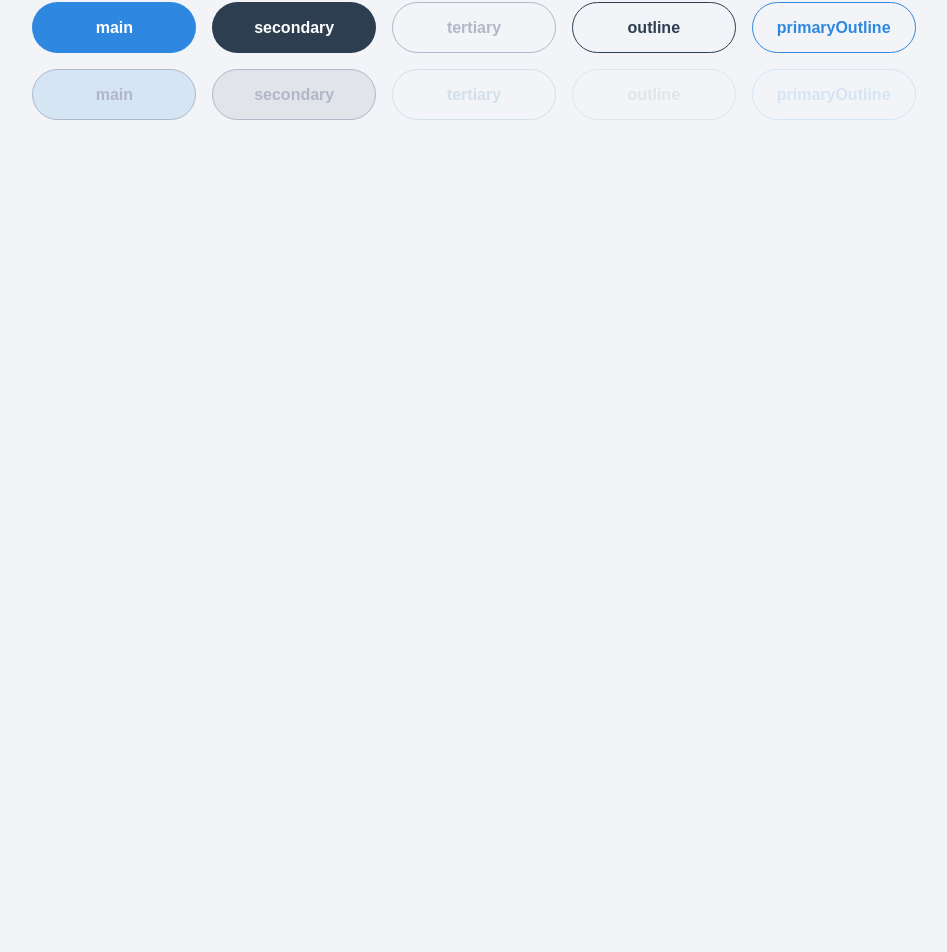
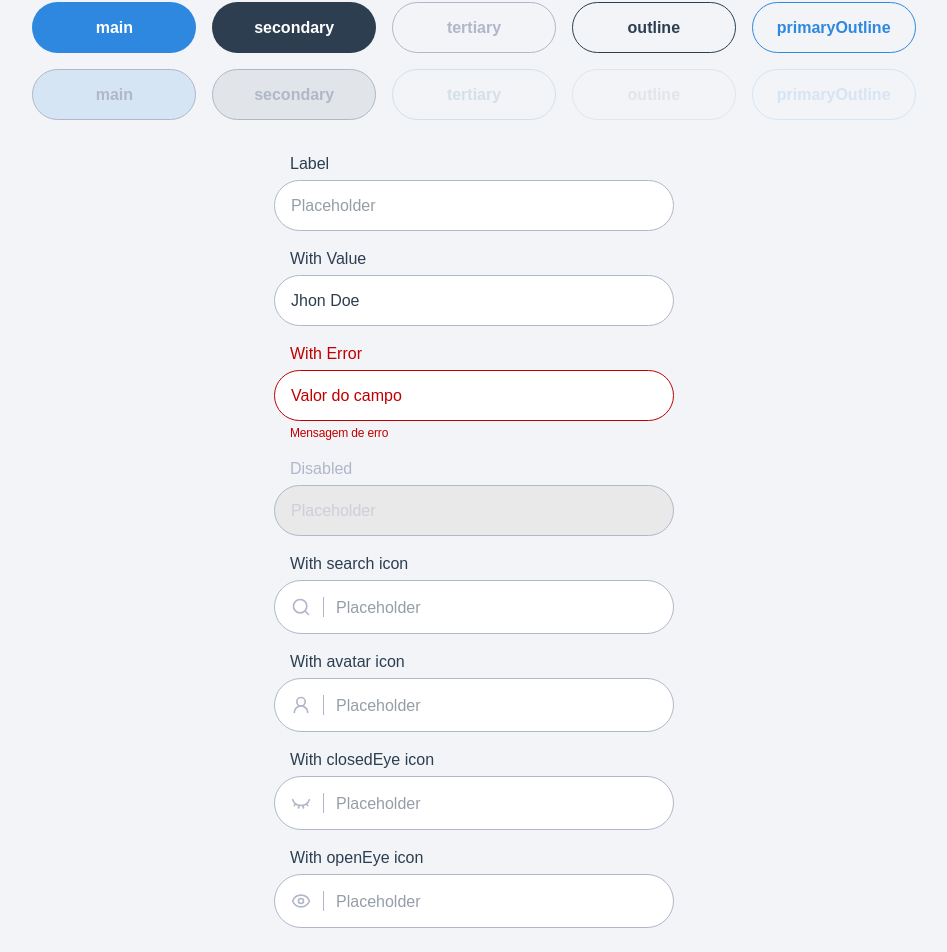
Before and after one commit to HCarrer/livro-livre-admin, a Next.js app: page / in a window 1280 px wide. Shown: the part 814-1766 px from the top of the page, without its empty margins (166-1113 px from the left). Before the commit the page ends 974 px from the top, so only its background shows below. Built offline with nearby package versions, Linux system fonts and the light colour scheme; a web font is replaced by a local one.

Commit message:
feat: adds design system input

```diff
--- a/package.json
+++ b/package.json
@@ -11,6 +11,7 @@
   "dependencies": {
     "class-variance-authority": "^0.7.1",
     "clsx": "^2.1.1",
+    "lucide-react": "^0.542.0",
     "next": "15.4.6",
     "react": "19.1.0",
     "react-dom": "19.1.0",
--- /dev/null
+++ b/src/design-system/input.tsx
@@ -0,0 +1,81 @@
+import { cn } from "@/lib/utils"
+import { cva } from "class-variance-authority"
+import { Eye, EyeClosed, SearchIcon, UserRound } from "lucide-react"
+import { useMemo, useState } from "react"
+
+interface InputProps extends React.InputHTMLAttributes<HTMLInputElement> {
+    label?: string
+    placeholder?: string
+    disabled?: boolean
+    errorMessage?: string
+    icon?: 'search' | 'avatar' | 'closedEye' | 'openEye',
+}
+
+const ICONS: Record<NonNullable<InputProps['icon']>, React.ReactNode> = {
+  search: <SearchIcon size={20}/>,
+  avatar: <UserRound size={20}/>,
+  closedEye: <EyeClosed size={20}/>,
+  openEye: <Eye size={20}/>,
+}
+
+const classNameVariants = cva(
+  'flex gap-x-3 p-4 bg-white border border-soft-lilac rounded-full text-f5 !leading-[17px] placeholder-soft-lilac text-navy-blue focus:ring-0 focus:outline-none focus:border-power-blue focus:text-navy-blue',
+  {
+    variants: {
+      disabled: {
+        true: 'pointer-events-none bg-disabled-grey text-soft-lilac',
+        false: 'cursor-pointer'
+      },
+      hasError: {
+        true: 'border-error-red text-error-red',
+        false: ''
+      }
+    },
+  }
+)
+
+const labelClassNameVariants = cva(
+  'pl-4 text-f5 mb-1 text-navy-blue',
+  {
+    variants: {
+      disabled: {
+        true: 'pointer-events-none text-soft-lilac',
+        false: 'cursor-pointer'
+      },
+      hasError: {
+        true: 'border-error-red text-error-red',
+        false: ''
+      },
+      hasFocus: {
+        true: 'text-power-blue',
+        false: ''
+      }
+    },
+  }
+)
+
+const Input = ({ label, placeholder, disabled = false, errorMessage, icon, ...props }: InputProps) => {
+    const [hasFocus, setHasFocus] = useState(false)
+
+    const hasError = useMemo(() => !!errorMessage, [errorMessage])
+
+    return (
+        <div className="flex flex-col w-[400px]">
+            {label && <label className={cn(labelClassNameVariants({ disabled, hasError, hasFocus }))}>{label}</label>}
+            <div className={cn(classNameVariants({ disabled, hasError }))}>
+                {!!icon ? <div className="border-r border-soft-lilac text-soft-lilac pr-3">{ICONS[icon]}</div> : null}
+                <input
+                    {...props}
+                    onFocus={() => setHasFocus(true)}
+                    onBlur={() => setHasFocus(false)}
+                    className="w-full bg-transparent border-0 focus:ring-0 focus:outline-none focus:border-0 p-0 m-0"
+                    placeholder={placeholder}
+                    disabled={disabled}
+                />
+            </div>
+            {hasError && <p className="pl-4 text-f7 mt-1 text-error-red">{errorMessage}</p>}
+        </div>
+    )
+}
+
+export default Input
--- a/src/pages/index.tsx
+++ b/src/pages/index.tsx
@@ -1,4 +1,5 @@
 import Button from "@/design-system/button"
+import Input from "@/design-system/input"
 
 const COLORS = [
 "bg-soft-white",
@@ -60,6 +61,18 @@ const Home = () => {
           <Button disabled variant="primaryOutline" label="primaryOutline" onClick={() => alert('primaryOutline')}/>
         </div>
       </div>
+      <div>
+        <div className="flex flex-col gap-4">
+          <Input label="Label" placeholder="Placeholder" />
+          <Input label="With Value" placeholder="Placeholder" value="Jhon Doe"/>
+          <Input label="With Error" placeholder="Placeholder" errorMessage="Mensagem de erro" value="Valor do campo" />
+          <Input label="Disabled" placeholder="Placeholder" disabled />
+          <Input label="With search icon" placeholder="Placeholder" icon="search" />
+          <Input label="With avatar icon" placeholder="Placeholder" icon="avatar" />
+          <Input label="With closedEye icon" placeholder="Placeholder" icon="closedEye" />
+          <Input label="With openEye icon" placeholder="Placeholder" icon="openEye" />
+        </div>
+      </div>
     </div>
   )
 }
```
Also changed, not shown: 1 other file (tests, documents, lock files or other folders).
